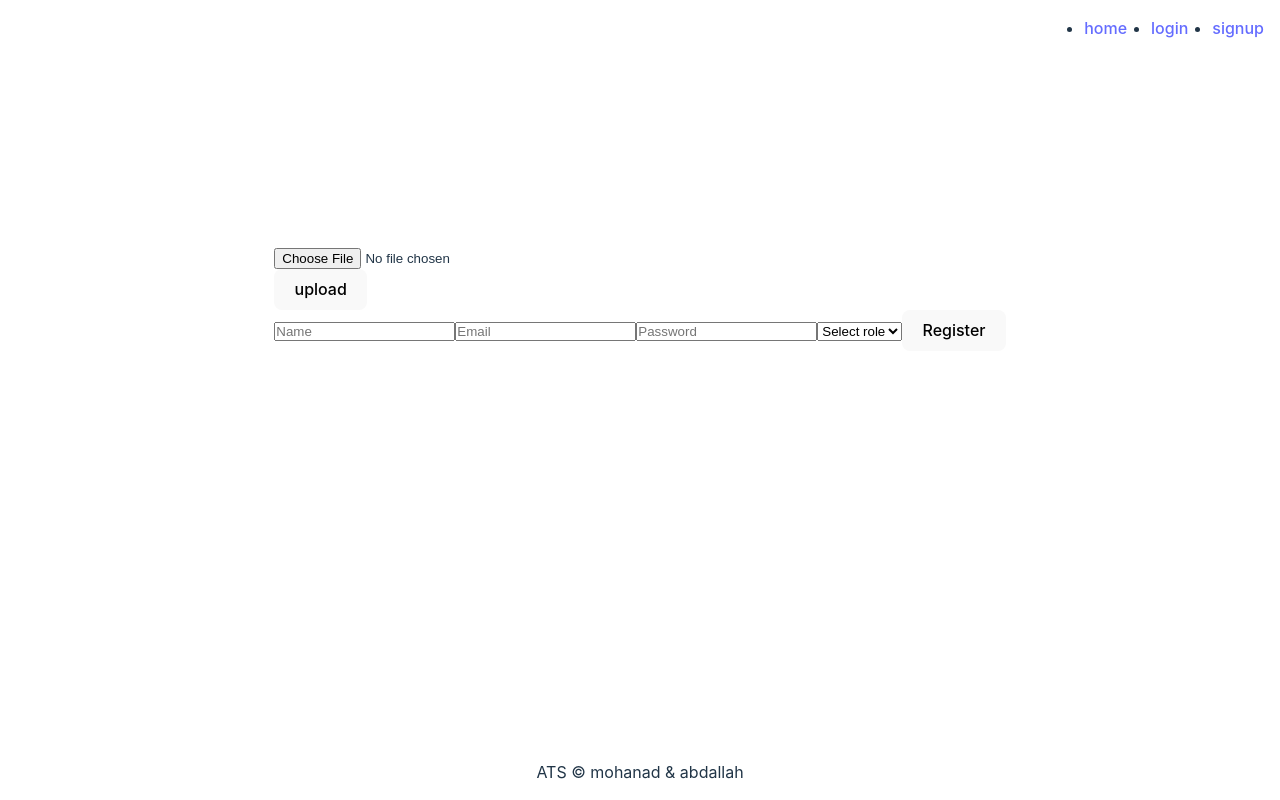
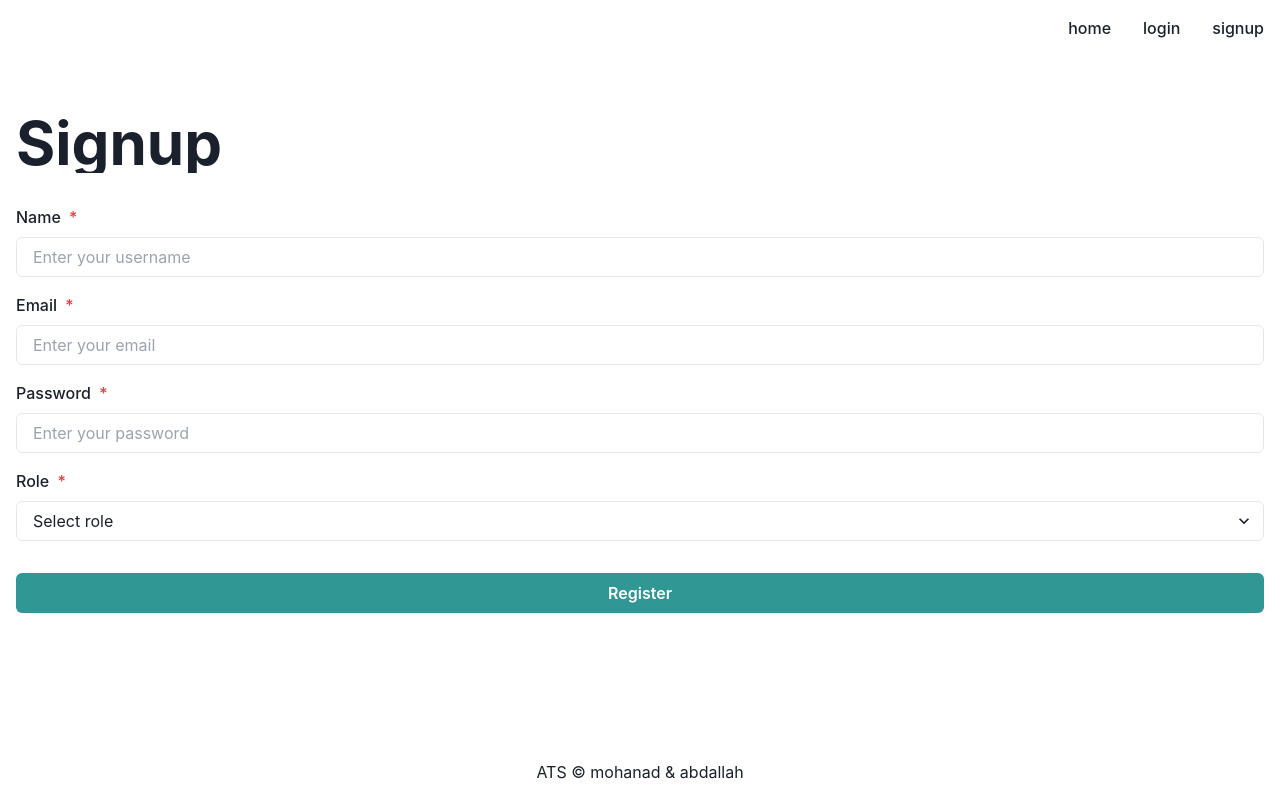
Before and after one commit to Abdallah-Abdelrahman/Job-linker, a React (Vite) app: page /signup in a window 1280 px wide. Built offline with nearby package versions, Linux system fonts and the light colour scheme.

Commit message:
Configure `tailwindcss`

```diff
--- a/package.json
+++ b/package.json
@@ -31,6 +31,7 @@
     "eslint": "^8.57.0",
     "eslint-plugin-react-hooks": "^4.6.0",
     "eslint-plugin-react-refresh": "^0.4.6",
+    "tailwindcss": "^3.4.3",
     "typescript": "^5.2.2",
     "vite": "^5.2.0"
   }
--- a/src/App.tsx
+++ b/src/App.tsx
@@ -1,5 +1,4 @@
-import Login from "./Login";
-import Register from "./features/auth/Login";
+import Register from "./features/auth/Register";
 import "./App.css";
 import { Link, Outlet, Route, createBrowserRouter, createRoutesFromElements, useNavigate } from "react-router-dom";
 import { useEffect } from "react";
@@ -53,6 +52,29 @@ function Me() {
   return (<h1>me</h1>)
 }
 
+function Upload() {
+  const handleSubmit = (evt) => {
+    evt.preventDefault()
+    const formData = new FormData(evt.currentTarget)
+    console.log({ formData })
+    fetch('/api/upload', {
+      method: 'POST',
+      body: formData
+    })
+      .then(resp => resp.json())
+      .then(data => console.log({ data }))
+      .catch(err => console.error({ err }))
+  }
+
+  return (
+    <form onSubmit={handleSubmit}>
+      <input type="file" name='file' /><br />
+      <button type='submit'>upload</button>
+    </form>
+
+  )
+}
+
 function Layout() {
   // TODO: request refresh only when token expires
   useEffect(() => {
@@ -70,43 +92,27 @@ function Layout() {
         .catch(err => console.error({ err }));
     };
 
-    window.addEventListener('beforeunload', reloadHandler);
+    //window.addEventListener('beforeunload', reloadHandler);
 
     // cleanup
     return () => {
-      window.removeEventListener('beforeunload', reloadHandler);
+      //window.removeEventListener('beforeunload', reloadHandler);
     }
   }, []);
-  const handleSubmit = (evt) => {
-    evt.preventDefault()
-    const formData = new FormData(evt.currentTarget)
-    console.log({ formData })
-    fetch('/api/upload', {
-      method: 'POST',
-      body: formData
-    })
-      .then(resp => resp.json())
-      .then(data => console.log({ data }))
-      .catch(err => console.error({ err }))
-  }
 
   return (
-    <div style={{ width: '100%', height: '100%', padding: '1rem', display: 'flex', flexDirection: 'column', alignItems: 'center' }}>
-      <header style={{ width: '100%' }}>
-        <ul style={{ display: 'flex', justifyContent: 'flex-end', gap: '1.5rem' }}>
+    <div className='w-full h-full p-4 flex flex-col items-center'>
+      <header className='w-full' >
+        <ul className='flex justify-end gap-8'>
           <li><Link to='/'> home </Link></li>
           <li><Link to='login'>login</Link></li>
           <li><Link to='signup'>signup</Link></li>
         </ul>
       </header>
-      <main style={{ margin: 'auto' }}>
-        <form onSubmit={handleSubmit}>
-          <input type="file" name='file' /><br />
-          <button type='submit'>upload</button>
-        </form>
+      <main className='w-full m-auto flex justify-center'>
         <Outlet />
       </main>
-      <footer style={{ marginTop: 'auto' }}>ATS &copy; mohanad & abdallah</footer>
+      <footer className='mt-auto'>ATS &copy; mohanad & abdallah</footer>
 
     </div>
   )
@@ -115,7 +121,6 @@ function Layout() {
 export const router = createBrowserRouter(createRoutesFromElements(
   <Route path='/' element={<Layout />}>
     <Route index element={<App />} />
-    <Route path='login' element={<Login />} />
     <Route path='signup' element={<Register />} />
     <Route path='verify' element={<Verify />} />
     <Route path='me' element={<Me />} />
--- a/src/Login.tsx
+++ /dev/null
@@ -1,34 +0,0 @@
-// Login.tsx
-import React, { useState } from "react";
-import { loginUser } from "./api";
-
-const Login = () => {
-  const [email, setEmail] = useState("");
-  const [password, setPassword] = useState("");
-
-  const handleSubmit = async (event: React.FormEvent) => {
-    event.preventDefault();
-    const data = await loginUser(email, password);
-    console.log(data);
-  };
-
-  return (
-    <form onSubmit={handleSubmit}>
-      <input
-        type="email"
-        value={email}
-        onChange={(e) => setEmail(e.target.value)}
-        placeholder="Email"
-      />
-      <input
-        type="password"
-        value={password}
-        onChange={(e) => setPassword(e.target.value)}
-        placeholder="Password"
-      />
-      <button type="submit">Login</button>
-    </form>
-  );
-};
-
-export default Login;
--- a/src/api/index.ts
+++ /dev/null
@@ -1,33 +0,0 @@
-import axios from "axios";
-
-const API_URL = "/api";
-
-export const getCurrentUser = async () => {
-  const response = await axios.get(`${API_URL}/@me`);
-  return response.data;
-};
-
-export const registerUser = async (
-  name: string,
-  email: string,
-  password: string,
-  role: string,
-) => {
-  const response = await axios.post(`${API_URL}/register`, {
-    name,
-    email,
-    password,
-    role,
-  });
-  return response.data;
-};
-
-export const loginUser = async (email: string, password: string) => {
-  const response = await axios.post(`${API_URL}/login`, { email, password });
-  return response.data;
-};
-
-export const logoutUser = async () => {
-  const response = await axios.post(`${API_URL}/logout`);
-  return response.data;
-};
--- a/src/features/auth/Login.tsx
+++ b/src/features/auth/Login.tsx
@@ -1,47 +1,5 @@
-import { useLoginMutation, useRegisterMutation } from '../../app/services/auth';
-
-function Register() {
-  const [signup, { isLoading, isError, isSuccess }] = useRegisterMutation();
-
-  const handleSubmit = (evt) => {
-    evt.preventDefault();
-    const form = new FormData(evt.currentTarget);
-    signup(Object.fromEntries(form))
-      .unwrap()
-      .then(data => console.log({ data }))
-      .catch(err => console.error({ err }))
-
-  }
-
-  return (
-    <form onSubmit={handleSubmit}>
-      <input
-        required
-        type="text"
-        name='name'
-        placeholder="Name"
-      />
-      <input
-        required
-        type="email"
-        name="email"
-        placeholder="Email"
-      />
-      <input
-        required
-        type="password"
-        name="password"
-        placeholder="Password"
-      />
-      <select required name='role'>
-        <option value="">Select role</option>
-        <option value="candidate">Candidate</option>
-        <option value="recruiter">Recruiter</option>
-      </select>
-      <button type="submit">Register</button>
-
-    </form>
-  )
+function Login(){
+  return (<></>);
 }
 
-export default Register;
+export default Login;
--- /dev/null
+++ b/src/features/auth/Register.tsx
@@ -0,0 +1,48 @@
+import { Button, FormControl, FormLabel, Input, Select, Box, Heading } from '@chakra-ui/react';
+import { useRegisterMutation } from '../../app/services/auth';
+
+function Register() {
+  const [signup, { isLoading, isError, isSuccess }] = useRegisterMutation();
+
+  const handleSubmit = (evt) => {
+    evt.preventDefault();
+    const form = new FormData(evt.currentTarget);
+    console.log(Object.fromEntries(form))
+    //signup(Object.fromEntries(form))
+    //  .unwrap()
+    //  .then(data => console.log({ data }))
+    //  .catch(err => console.error({ err }))
+
+  }
+
+  return (
+
+    <Box className='w-full'>
+    <Heading as='h1' size='3xl' noOfLines={1} className='mb-8'> Signup </Heading>
+      <form className='w-full flex flex-col gap-4' onSubmit={handleSubmit}>
+        <FormControl isRequired>
+          <FormLabel> Name </FormLabel>
+          <Input type='text' name='name' placeholder='Enter your username' />
+        </FormControl>
+        <FormControl isRequired>
+          <FormLabel> Email </FormLabel>
+          <Input type='email' name='email' placeholder='Enter your email' />
+        </FormControl>
+        <FormControl isRequired>
+          <FormLabel> Password </FormLabel>
+          <Input type='password' name='password' placeholder='Enter your password' />
+        </FormControl>
+        <FormControl isRequired>
+          <FormLabel> Role </FormLabel>
+          <Select name='role' placeholder='Select role'>
+            <option value='candidate'>Candidate</option>
+            <option value='recruiter'>Recruiter</option>
+          </Select>
+        </FormControl>
+        <Button width='full' mt={4} colorScheme='teal' type='submit'>Register</Button>
+      </form>
+    </Box>
+  );
+}
+
+export default Register;
--- a/src/index.css
+++ b/src/index.css
@@ -1,3 +1,7 @@
+@tailwind base;
+@tailwind components;
+@tailwind utilities;
+
 :root {
   font-family: Inter, system-ui, Avenir, Helvetica, Arial, sans-serif;
   line-height: 1.5;
--- /dev/null
+++ b/tailwind.config.js
@@ -0,0 +1,10 @@
+/** @type {import('tailwindcss').Config} */
+module.exports = {
+  content: [
+    './src/**/*.{js,jsx,ts,tsx}'
+  ],
+  theme: {
+    extend: {}
+  },
+  plugins: []
+};
--- /dev/null
+++ b/tailwind.config.ts
@@ -0,0 +1,10 @@
+/** @type {import('tailwindcss').Config} */
+module.exports = {
+  content: [
+    "./src/**/*.{js,jsx,ts,tsx}"
+  ],
+  theme: {
+    extend: {}
+  },
+  plugins: []
+};
--- a/vite.config.ts
+++ b/vite.config.ts
@@ -1,5 +1,6 @@
 import { defineConfig } from "vite";
 import react from "@vitejs/plugin-react-swc";
+import tailwindcss from "tailwindcss";
 
 const env = {
   development: 'http://0.0.0.0:5000',
@@ -8,6 +9,11 @@ const env = {
 }
 // https://vitejs.dev/config/
 export default defineConfig({
+  css: {
+    postcss: {
+      plugins: [tailwindcss()],
+    },
+  },
   plugins: [react()],
   server: {
     proxy: {
```
Also changed, not shown: src/Register.tsx (deleted, +0 -47 lines), src/main.tsx (+6 -3 lines), 1 other file (tests, documents, lock files or other folders).
